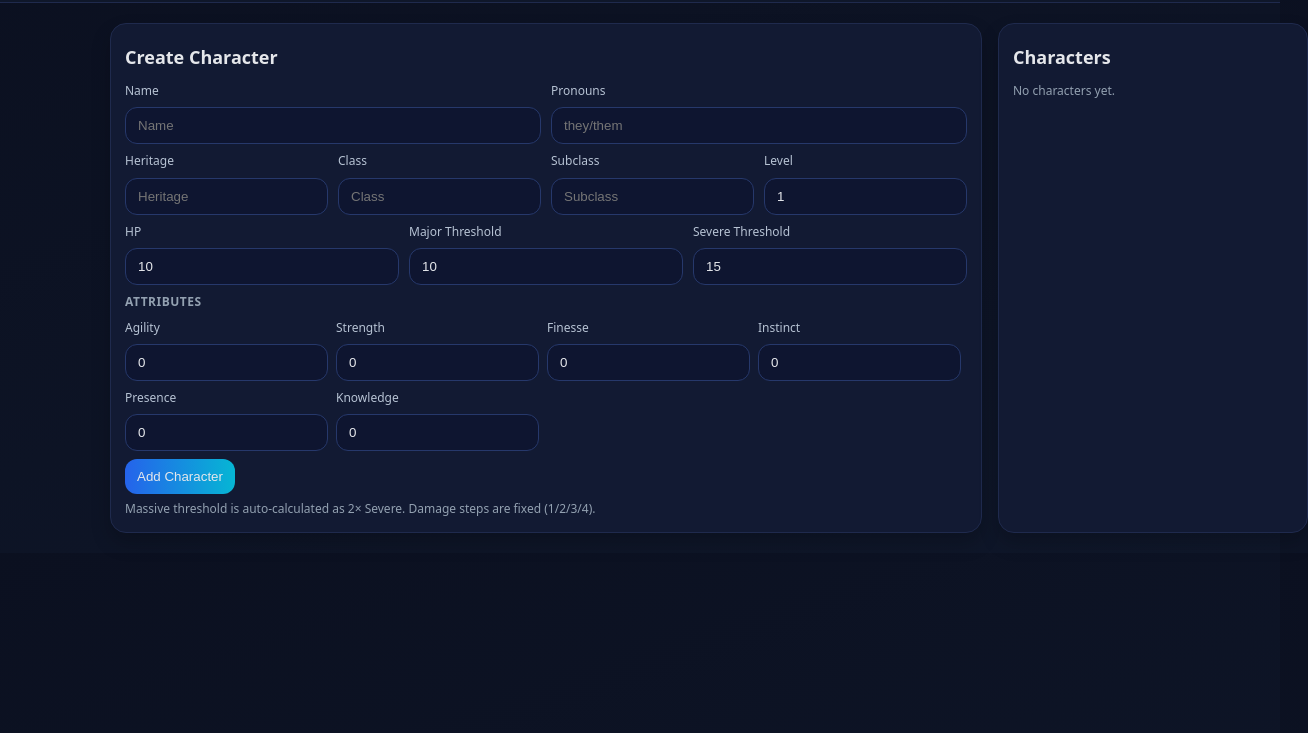
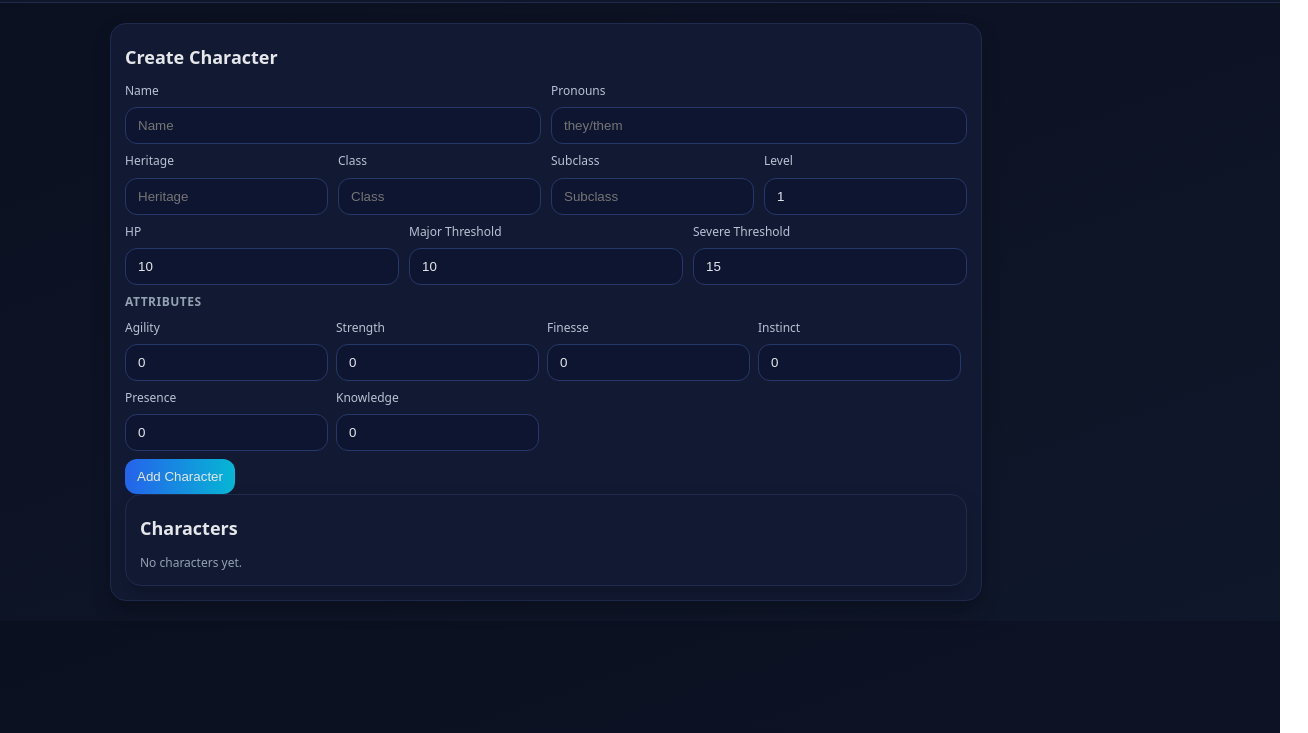
Before and after one commit to ChawnCorrales/characterSheets, a website: page public/index.html in a window 1280 px wide. Shown: the part 67-800 px from the top of the page, 1308 px wide, since content can reach past the window. Drawn offline with Linux system fonts and the light colour scheme.

Commit message:
updating index to remove "Massive threshold is auto-calculated as 2× Severe. Damage steps are fixed (1/2/3/4)."  text

```diff
--- a/public/index.html
+++ b/public/index.html
@@ -83,10 +83,6 @@
         </div>
       </form>
 
-      <div class="sub" style="margin-top:6px">
-        Massive threshold is auto-calculated as 2× Severe. Damage steps are fixed (1/2/3/4).
-      </div>
-    </section>
 
     <!-- Right: Characters list -->
     <section class="card">
```
